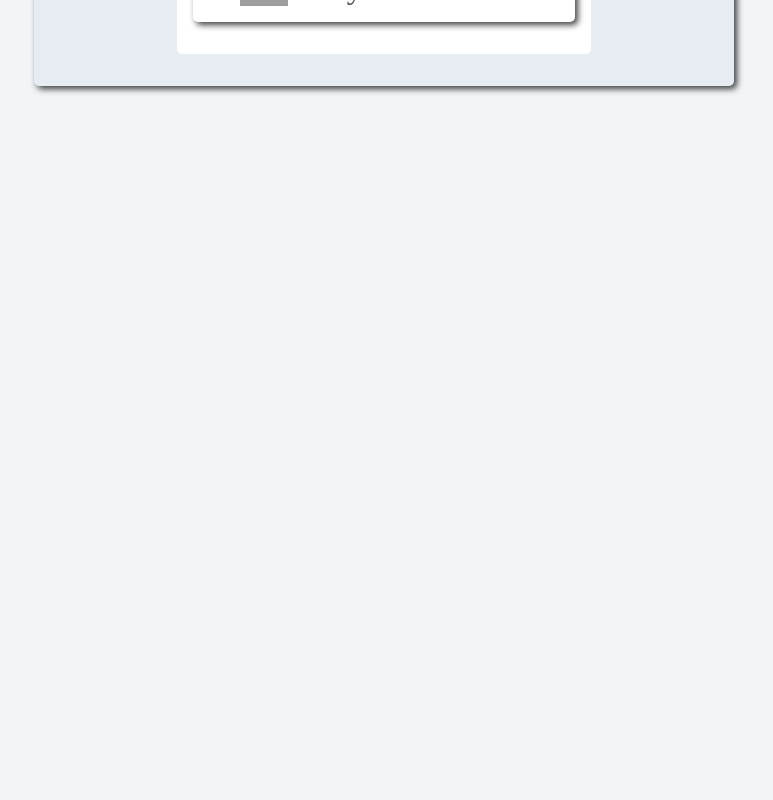
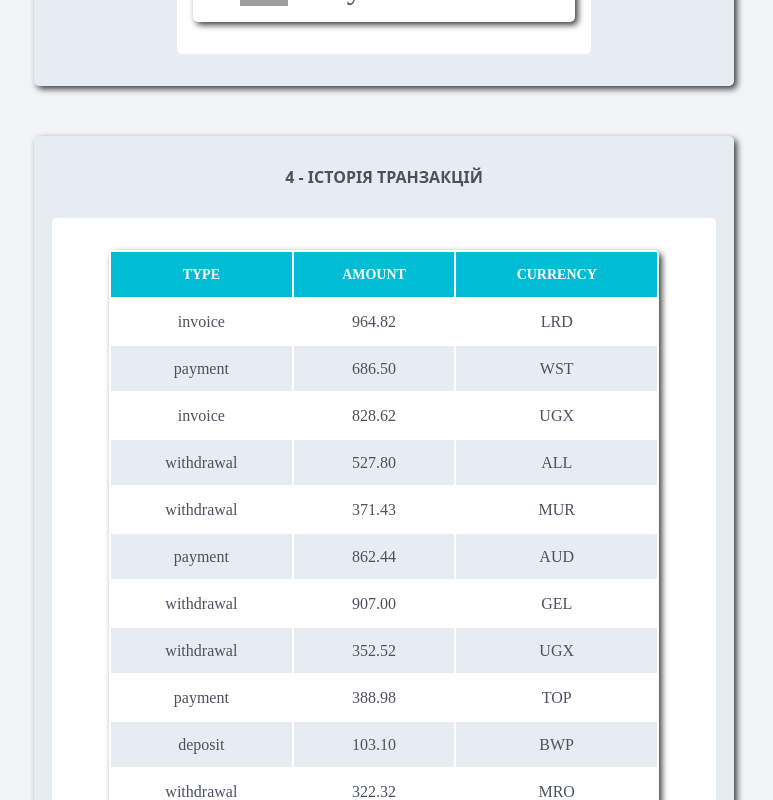
Before and after one commit to AleksandrSherehkov/goit-react-hw-001-components, a React (Create React App) app: page / in a window 1280 px wide. Shown: the part 1500-2300 px from the top of the page, without its empty margins (256-1029 px from the left). Before the commit the page ends 1636 px from the top, so only its background shows below. Built offline with nearby package versions, Linux system fonts and the light colour scheme; grey boxes are pictures that could not be loaded.

Commit message:
add task 4

```diff
--- a/src/components/App.jsx
+++ b/src/components/App.jsx
@@ -2,14 +2,13 @@
 import { Profile } from 'components/Profile/Profile';
 import { Statistics } from 'components/Statistics/Statistics';
 import { FriendList } from 'components/FriendList/FriendList';
+import { TransactionHistory } from 'components/TransactionHistory/TransactionHistory';
 import user from 'data/user.json';
 import statists from 'data/statists.json';
 import friends from 'data/friends.json';
+import transactions from 'data/transactions.json';
 
-//import Profile from './Profile/Profile';
 const { username, tag, location, avatar, stats } = user;
-
-// Define what props.theme will look like
 
 export const App = () => {
   return (
@@ -24,6 +23,9 @@
       <Section title="3 - Список друзів">
         <FriendList friends={friends} />
       </Section>
+      <Section title="4 - Історія транзакцій">
+        <TransactionHistory transactions={transactions} />
+      </Section>
     </>
   );
 };
--- /dev/null
+++ b/src/components/TransactionHistory/TransactionHistory.jsx
@@ -0,0 +1,50 @@
+import PropTypes from 'prop-types';
+import { Box } from 'components/Box';
+import { StyledTable } from 'components/TransactionHistory/TransactionHistory.styled';
+
+export const TransactionHistory = ({ transactions }) => {
+  return (
+    <Box
+      mt={5}
+      p={5}
+      width="600px"
+      display="flex"
+      gridGap={4}
+      flexDirection="column"
+      justifyContent="center"
+      alignItems="center"
+      borderRadius="normal"
+      bg="background"
+    >
+      <StyledTable class="transaction-history">
+        <thead>
+          <tr>
+            <th>Type</th>
+            <th>Amount</th>
+            <th>Currency</th>
+          </tr>
+        </thead>
+
+        <tbody>
+          {transactions.map(({ id, type, amount, currency }) => (
+            <tr key={id}>
+              <td>{type}</td>
+              <td>{amount}</td>
+              <td>{currency}</td>
+            </tr>
+          ))}
+        </tbody>
+      </StyledTable>
+    </Box>
+  );
+};
+
+TransactionHistory.prototype = {
+  transactions: PropTypes.arrayOf(
+    PropTypes.shape({
+      type: PropTypes.string,
+      amount: PropTypes.string,
+      currency: PropTypes.string,
+    })
+  ).isRequired,
+};
--- /dev/null
+++ b/src/components/TransactionHistory/TransactionHistory.styled.js
@@ -0,0 +1,31 @@
+import styled from 'styled-components';
+
+export const StyledTable = styled.table`
+  width: 550px;
+
+  border-radius: ${({ theme }) => theme.radii.normal};
+  box-shadow: ${({ theme }) => theme.shadows.normal};
+
+  thead {
+    border-radius: ${({ theme }) => theme.radii.normal};
+    background-color: ${({ theme }) => theme.colors.accent};
+    color: ${({ theme }) => theme.colors.white};
+    text-transform: uppercase;
+    font-size: ${({ theme }) => theme.fontSizes.s};
+  }
+
+  tr {
+    text-align: center;
+    height: 45px;
+
+    font-size: ${({ theme }) => theme.fontSizes.s};
+  }
+
+  tr:nth-child(2n) {
+    background: ${({ theme }) => theme.colors.primary};
+  }
+  td {
+    color: ${({ theme }) => theme.colors.black};
+    font-size: ${({ theme }) => theme.fontSizes.m};
+  }
+`;
--- /dev/null
+++ b/src/data/transactions.json
@@ -0,0 +1,122 @@
+[
+  {
+    "id": "1e0700a2-5183-4291-85cc-2065a036a683",
+    "type": "invoice",
+    "amount": "964.82",
+    "currency": "LRD"
+  },
+  {
+    "id": "a30f821b-4d25-4ff0-abdd-e340b3f0dd2b",
+    "type": "payment",
+    "amount": "686.50",
+    "currency": "WST"
+  },
+  {
+    "id": "44dca67a-8e5a-4798-bf8e-b15efd4e1abd",
+    "type": "invoice",
+    "amount": "828.62",
+    "currency": "UGX"
+  },
+  {
+    "id": "ea8ed3dc-2b68-4a53-905a-53ecb0adef33",
+    "type": "withdrawal",
+    "amount": "527.80",
+    "currency": "ALL"
+  },
+  {
+    "id": "ea76146a-0b00-4b80-bc02-a8c822176712",
+    "type": "withdrawal",
+    "amount": "371.43",
+    "currency": "MUR"
+  },
+  {
+    "id": "63ca02f9-d637-46b5-9237-f3b24425e029",
+    "type": "payment",
+    "amount": "862.44",
+    "currency": "AUD"
+  },
+  {
+    "id": "ed0263e8-59a5-4bf1-87e0-2bb88e53dc34",
+    "type": "withdrawal",
+    "amount": "907.00",
+    "currency": "GEL"
+  },
+  {
+    "id": "6013bad0-750c-4691-8bc2-d8f2b43969c4",
+    "type": "withdrawal",
+    "amount": "352.52",
+    "currency": "UGX"
+  },
+  {
+    "id": "252c7be4-8b06-4fa7-8d42-61fb835b70d5",
+    "type": "payment",
+    "amount": "388.98",
+    "currency": "TOP"
+  },
+  {
+    "id": "4eaab41b-b967-40ac-82ed-85fc66f646f1",
+    "type": "deposit",
+    "amount": "103.10",
+    "currency": "BWP"
+  },
+  {
+    "id": "9648a350-8469-42d5-8bf3-18090de5fe67",
+    "type": "withdrawal",
+    "amount": "322.32",
+    "currency": "MRO"
+  },
+  {
+    "id": "9c5c25fb-1a95-4b2f-8d1f-4c4426d677cc",
+    "type": "invoice",
+    "amount": "14.79",
+    "currency": "PYG"
+  },
+  {
+    "id": "43ef232c-80e9-4d6f-b48a-b22405620de3",
+    "type": "payment",
+    "amount": "904.86",
+    "currency": "CHF"
+  },
+  {
+    "id": "5161682e-e620-4019-ab0a-24ceb10fbd20",
+    "type": "withdrawal",
+    "amount": "307.08",
+    "currency": "NOK"
+  },
+  {
+    "id": "7b119d71-42e6-4c42-a141-6818b07bb9ff",
+    "type": "invoice",
+    "amount": "275.07",
+    "currency": "AWG"
+  },
+  {
+    "id": "a4f65722-65c4-4c28-b1f4-b8ed988bb205",
+    "type": "deposit",
+    "amount": "213.10",
+    "currency": "STD"
+  },
+  {
+    "id": "c6e5784b-0ca3-48d6-86e5-b5128af5a523",
+    "type": "invoice",
+    "amount": "116.11",
+    "currency": "CUP CUC"
+  },
+  {
+    "id": "c9ebed6a-3a02-4b49-ac0d-0534b51f2bfd",
+    "type": "invoice",
+    "amount": "878.67",
+    "currency": "HKD"
+  },
+  {
+    "id": "a4a98b0e-b22c-438b-9f83-de2df52110c8",
+    "type": "invoice",
+    "amount": "725.03",
+    "currency": "UYU UYI"
+  },
+  {
+    "id": "b39bfa7a-0166-4c47-94d6-87d20590f746",
+    "type": "payment",
+    "amount": "405.45",
+    "currency": "MDL"
+  }
+]
--- a/src/theme.js
+++ b/src/theme.js
@@ -8,7 +8,7 @@
     background: '#fff',
     primary: '#e7ecf2',
     secondary: '#f3f6f9',
-    accent: '#609',
+    accent: '#00bcd5',
     border: '#e4e9f0',
     muted: '#adacac',
   },
```
